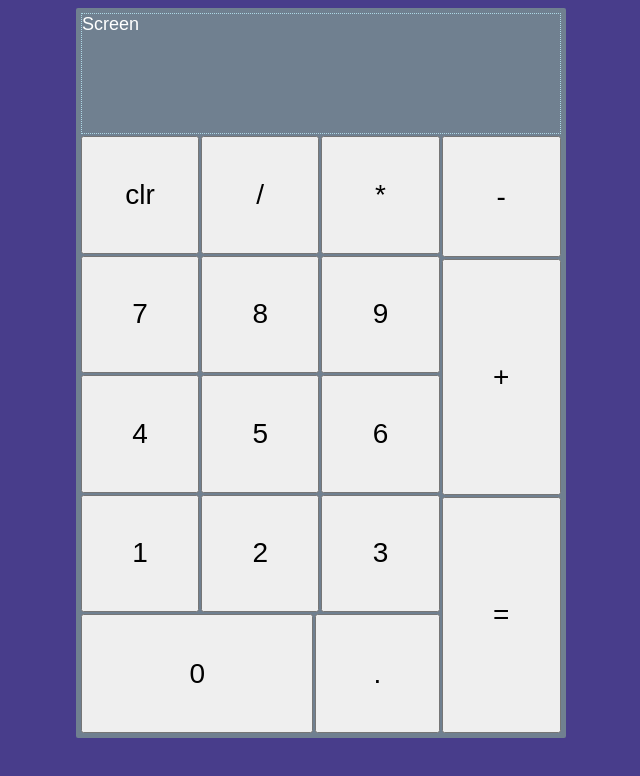
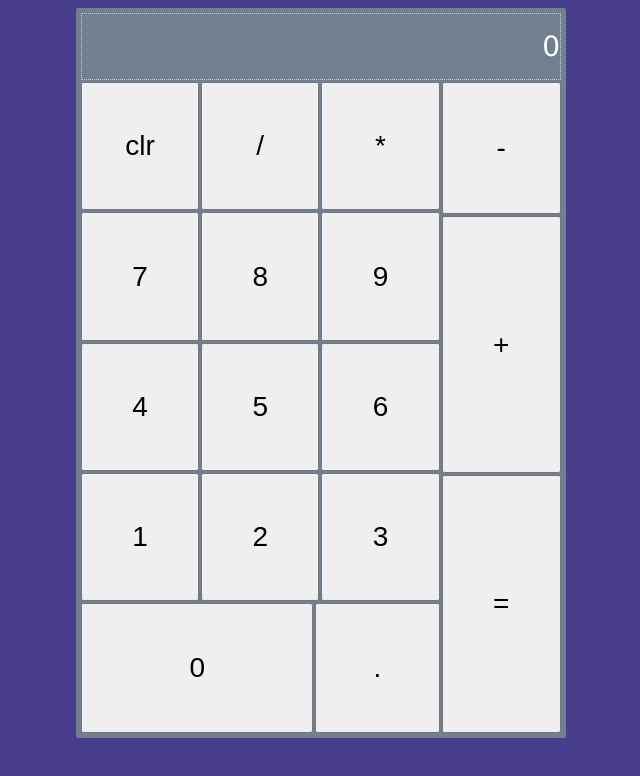
Before and after one commit to Raikho/calculator, a plain HTML site: page index.html in a window 1280 px wide. Shown: the whole page, without its empty margins (319-959 px from the left). Drawn offline with Linux system fonts and the light colour scheme.

Commit message:
add function to truncate and update screen
restyle screen to better fit font size. add a function that sets
default output if screen text is cleared, and truncates output so
a longer output than the screen scrolls the text across

```diff
--- a/index.html
+++ b/index.html
@@ -8,7 +8,7 @@
     </head>
     <body>
         <div class="container flex-col">
-            <div class="screen">Screen</div>
+            <div class="screen"></div>
             <div class="buttons flex-row">
                 <div class="left flex-col">
                     <div class="top flex-col">
--- a/javascript.js
+++ b/javascript.js
@@ -15,3 +15,14 @@ function operate(op, a, b) {
             return divide(a, b);
     }
 }
+
+
+const screen = document.querySelector('.screen');
+const MAX_CHAR = 16;
+let fullScreenText = '';
+updateScreen();
+
+function updateScreen() {
+    screen.innerText = (fullScreenText.length==0) ? '0'
+            : fullScreenText.slice(-MAX_CHAR);
+}
--- a/style.css
+++ b/style.css
@@ -27,8 +27,14 @@ body {
 }
 
 .screen {
-    flex: 1;
+    flex: 0.5;
     border: 1px dotted lightblue;
+    font-family: 'Lucida Grande', courier, monospace;
+    font-weight: 400;
+    font-size: 28px;
+    display: flex;
+    flex-direction:row-reverse;
+    align-items: center;
 }
 .buttons {
     flex: 5;
```
